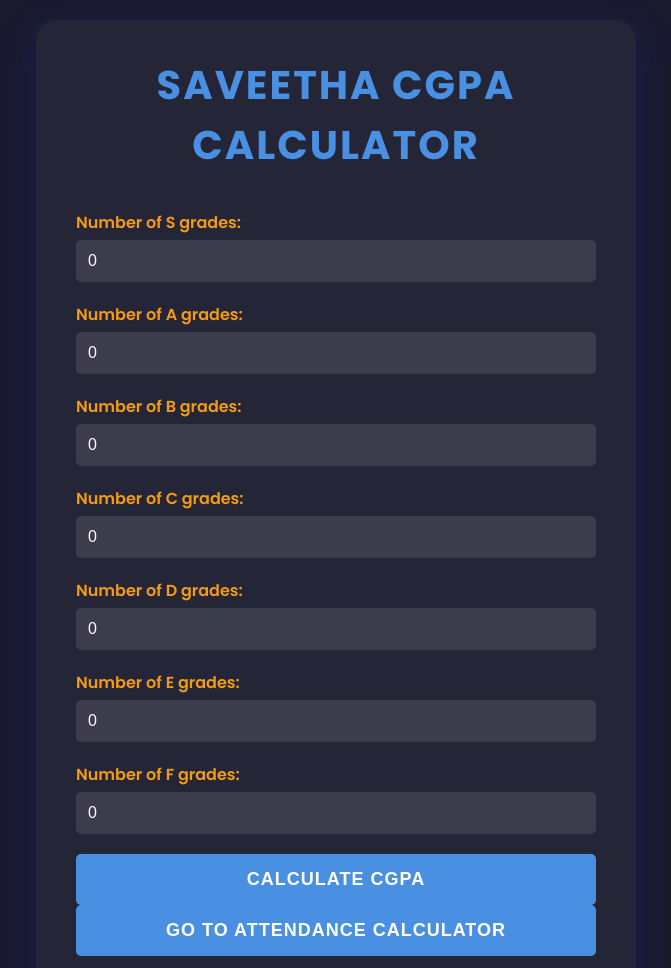
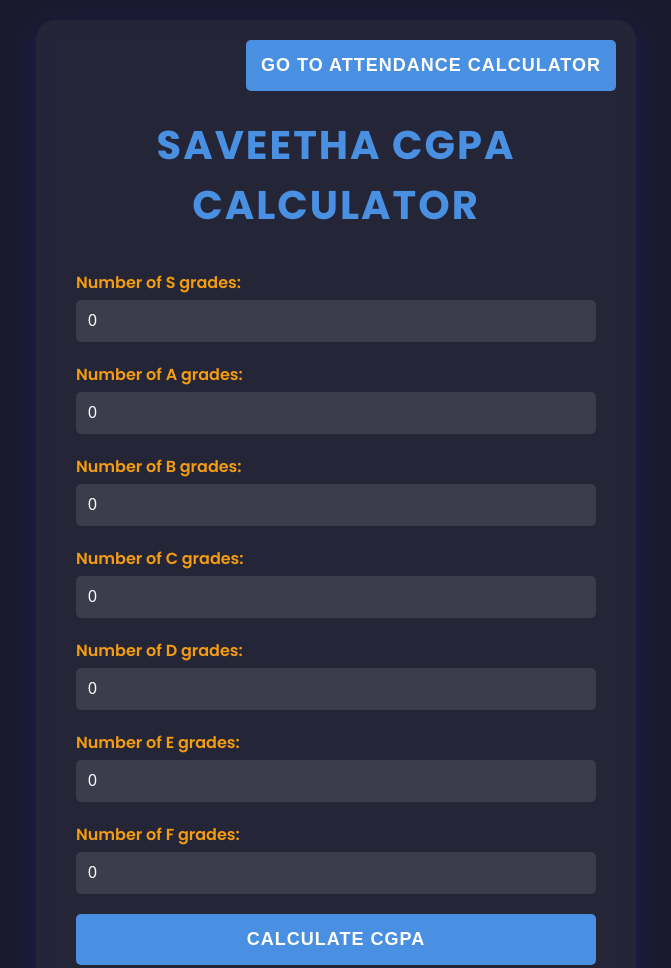
Before and after one commit to DINESH2841/saveethacgpa, a plain HTML site: page index.html in a window 1280 px wide. Shown: the top 968 px of the page, without its empty margins (304-975 px from the left). Drawn offline with Linux system fonts and the light colour scheme.

Commit message:
Update index.html

```diff
--- a/index.html
+++ b/index.html
@@ -28,7 +28,6 @@
             color: var(--text-color);
             min-height: 100vh;
             display: flex;
-            flex-direction: column;
             align-items: center;
             justify-content: center;
             padding: 20px;
@@ -42,11 +41,18 @@
             border-radius: 20px;
             padding: 40px;
             box-shadow: 0 8px 32px 0 rgba(31, 38, 135, 0.37);
+            position: relative; /* To position the button container correctly */
+        }
+
+        .button-container {
+            position: absolute;
+            top: 20px;
+            right: 20px;
         }
 
         h1 {
             text-align: center;
-            margin-bottom: 30px;
+            margin: 60px 0 30px; /* Increased top margin */
             font-size: 2.5rem;
             font-weight: 700;
             color: var(--primary-color);
@@ -151,6 +157,9 @@
 
 <body>
     <div class="container">
+        <div class="button-container">
+            <button onclick="goToAttendanceCalculator()">Go to Attendance Calculator</button>
+        </div>
         <h1>SAVEETHA CGPA Calculator</h1>
         <div class="input-group">
             <label for="s">Number of S grades:</label>
@@ -181,7 +190,6 @@
             <input type="number" id="f" min="0" value="0">
         </div>
         <button onclick="calculateCGPA()">Calculate CGPA</button>
-        <button onclick="goToAttendanceCalculator()">Go to Attendance Calculator</button>
         <div id="result"></div>
     </div>
 
```
